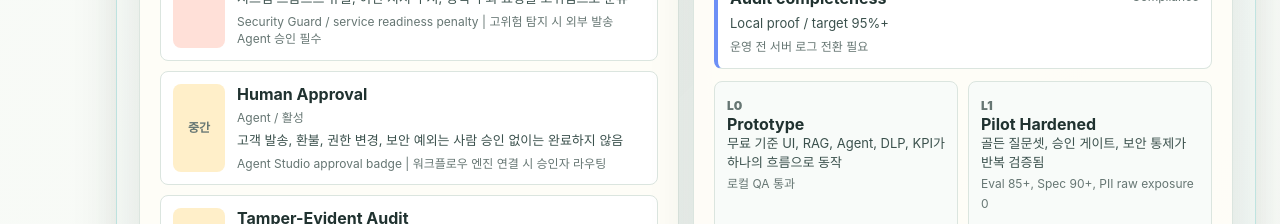
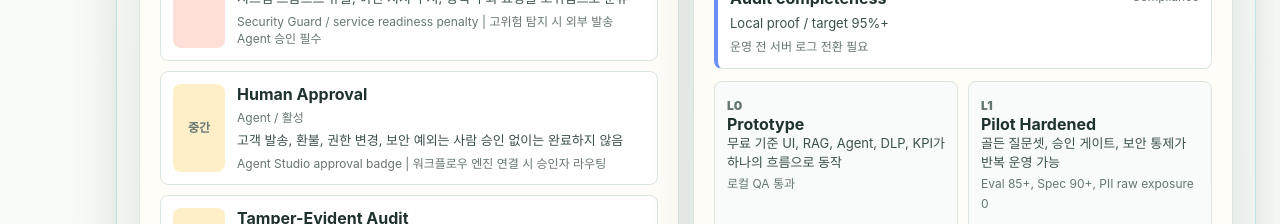
Before and after one commit to KIM3310/aix-pilot, a React (Vite) app: page / in a window 1280 px wide. Shown: the part 3500-3724 px from the top of the page. Built offline with nearby package versions, Linux system fonts and the light colour scheme.

Commit message:
Refine launch maturity copy

```diff
--- a/src/data/serviceModel.ts
+++ b/src/data/serviceModel.ts
@@ -205,7 +205,7 @@ export const launchMaturity: MaturityStage[] = [
   {
     id: "L1",
     stage: "Pilot Hardened",
-    promise: "골든 질문셋, 승인 게이트, 보안 통제가 반복 검증됨",
+    promise: "골든 질문셋, 승인 게이트, 보안 통제가 반복 운영 가능",
     gate: "Eval 85+, Spec 90+, PII raw exposure 0"
   },
   {
```
